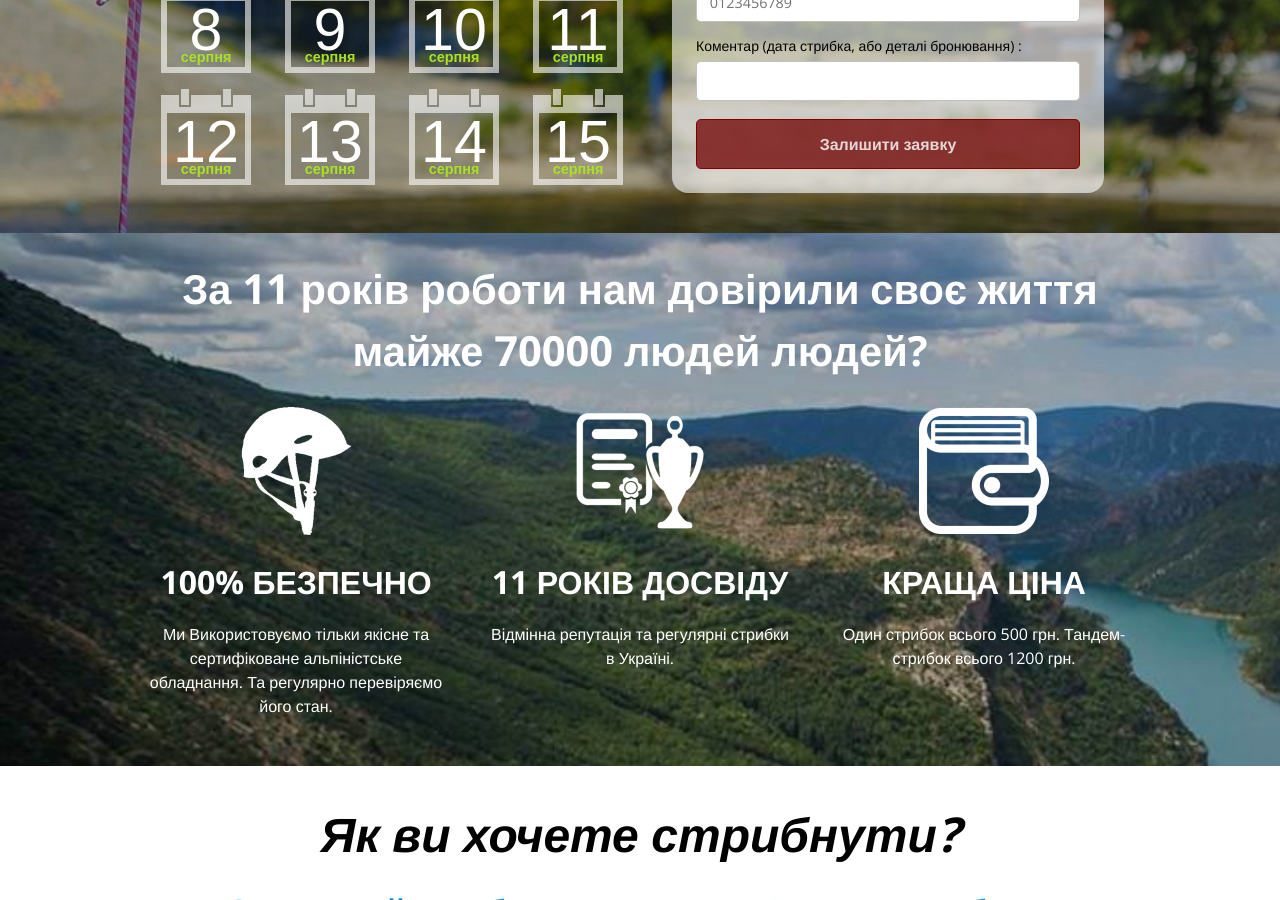
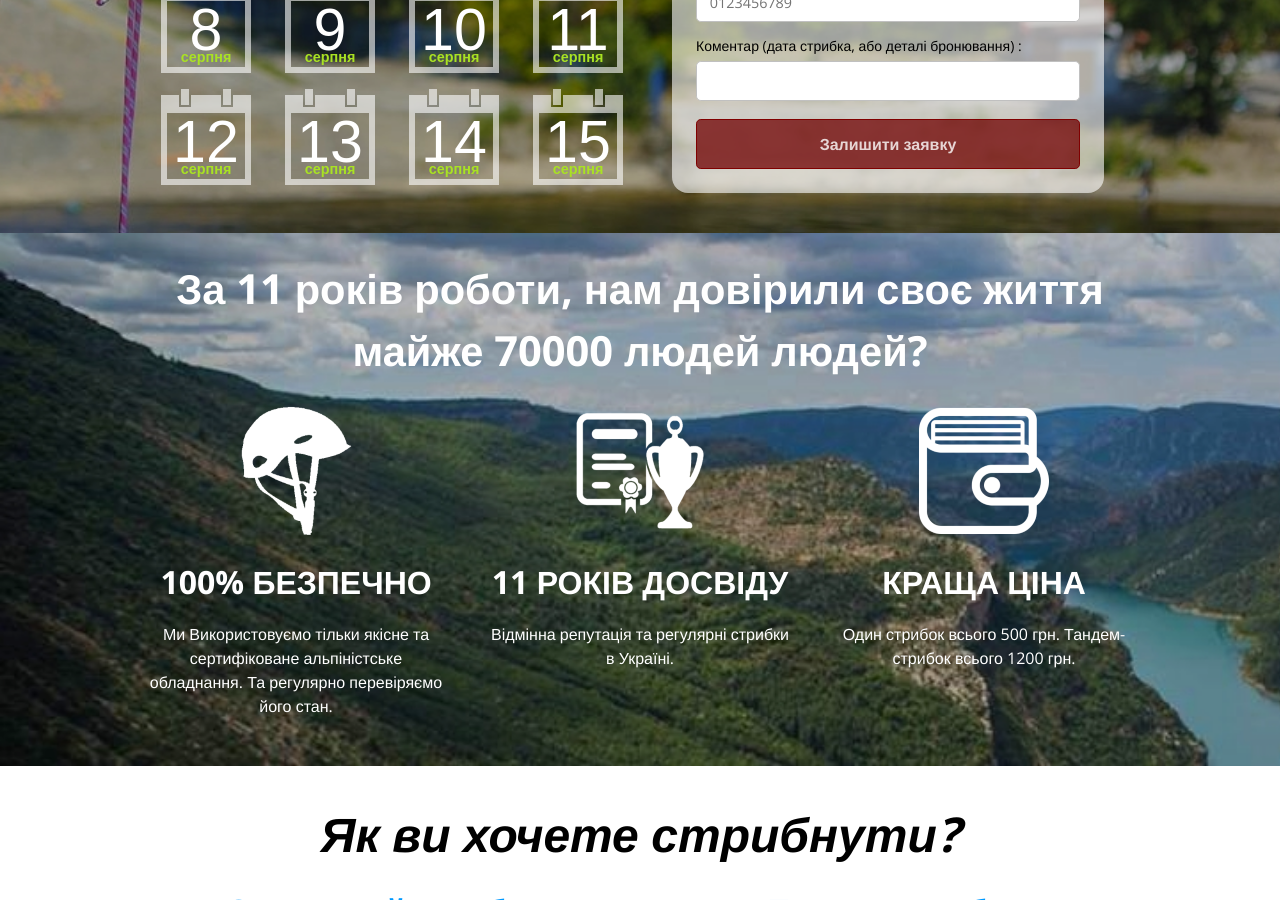
Before and after one commit to Andreyfilko/go-jump, a Jekyll site: the page built from index.md, in a window 1280 px wide and 900 px high, scrolled down 699 px. Built offline with Jekyll 4.4.1, drawn with Linux system fonts in a browser that asks for light colours; some web fonts are replaced.

Commit message:
Update advantage.html

```diff
--- a/_includes/advantage.html
+++ b/_includes/advantage.html
@@ -1,6 +1,6 @@
 <section class="advantage">
     <div class="container">
-        <div class="title">За 11 років роботи нам довірили своє життя майже 70000 людей </span> людей?</div>
+        <div class="title">За 11 років роботи, нам довірили своє життя майже 70000 людей </span> людей?</div>
         <ul>
             <li>
                 <img src="assets/img/adv-1.png">
```
